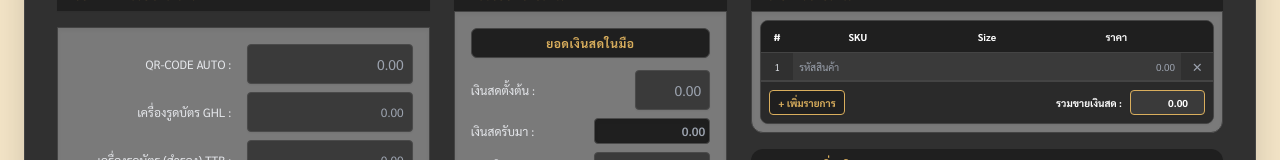
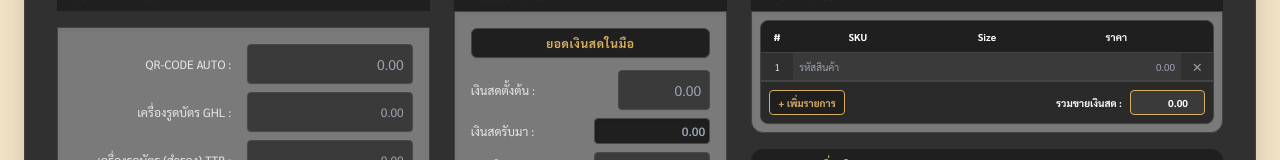
Before and after one commit to ba629/from2, a website: page index.html in a window 1280 px wide. Shown: the part 209-369 px from the top of the page. Drawn offline with nearby package versions, Linux system fonts and the light colour scheme.

Commit message:
Update index.html

```diff
--- a/index.html
+++ b/index.html
@@ -244,7 +244,7 @@
                             <div class="grid grid-cols-2 gap-2 items-center">
                                 <div class="col-span-2 text-center bg-[#1F1F1F] text-[#D9AE5D] p-1.5 font-bold mb-1 rounded-md tracking-wider shadow-sm border border-[#444]">ยอดเงินสดในมือ</div>
                                 <label>เงินสดตั้งต้น :</label>
-                                <input type="text" inputmode="decimal" id="cash-start" name="cash_start" class="w-[65%] ml-auto border p-2 h-10 text-sm cash-calc num-input rounded shadow-sm" placeholder="0.00">
+                                <input type="text" inputmode="decimal" id="cash-start" name="cash_start" class="w-[80%] ml-auto border p-2 h-10 text-sm cash-calc num-input rounded shadow-sm" placeholder="0.00">
 
                                 <label>เงินสดรับมา :</label>
                                 <input type="text" inputmode="decimal" id="cash-received" name="cash_received" class="border p-1 cash-calc num-input !bg-[#1F1F1F] rounded font-semibold !text-[#D9AE5D] outline-none shadow-inner" readonly title="อัปเดตอัตโนมัติตามช่องทางชำระเงิน" placeholder="0.00">
```
